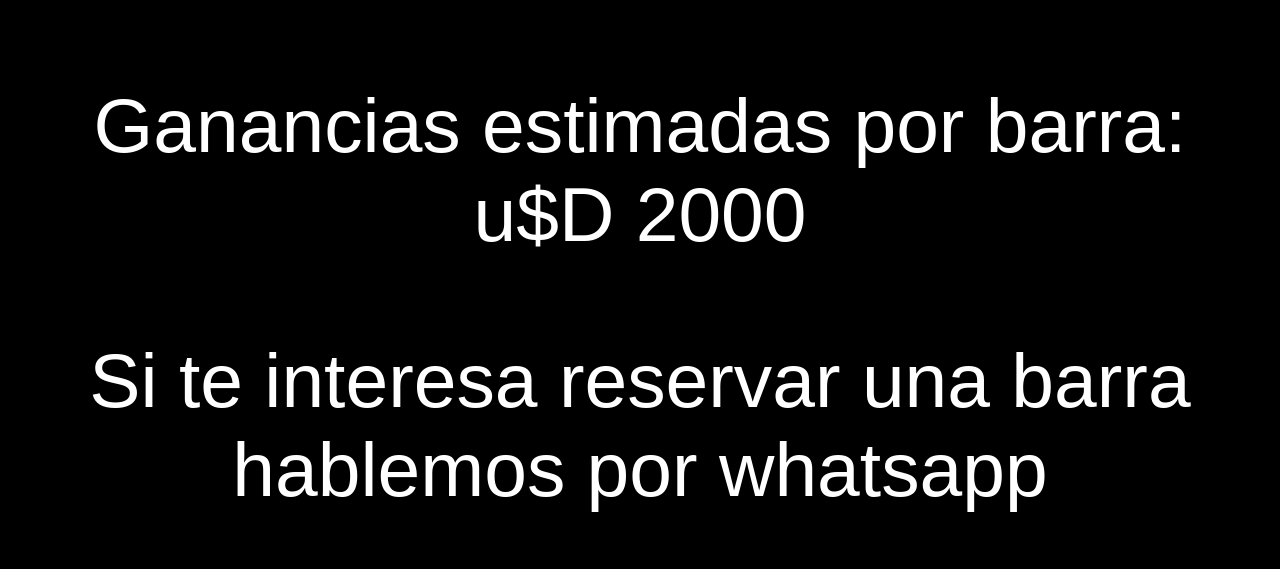
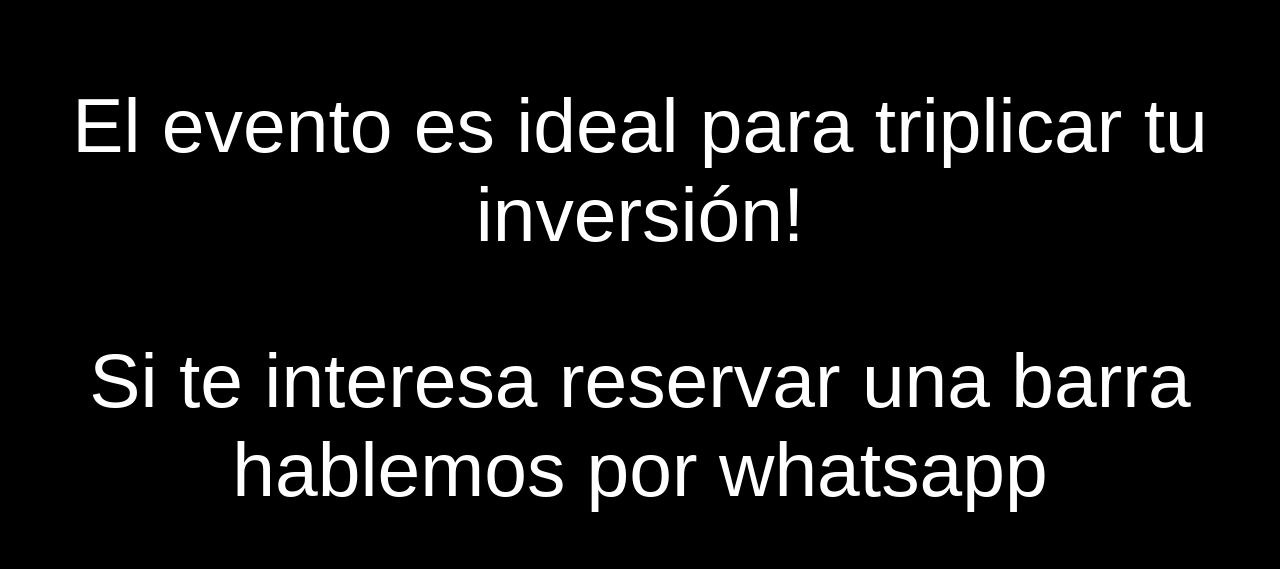
Before and after one commit to Nicomontviv/ecodigitales, a plain HTML site: page barras-uruguay.html in a window 1280 px wide. Shown: the part 3753-4322 px from the top of the page. Drawn offline with Linux system fonts and the light colour scheme.

Commit message:
Add files via upload

```diff
--- a/barras-uruguay.html
+++ b/barras-uruguay.html
@@ -85,7 +85,7 @@
       <div class="photo">
         <img src="fiesta2.jpg" alt="Foto del evento 2">
       </div>
-      <p>Ganancias estimadas por barra: <br> u$D 2000</p>
+      <p>El evento es ideal para triplicar tu inversión!</p>
       <p>Si te interesa reservar una barra hablemos por whatsapp</p>
       <a class="button-whatsapp" href="https://api.whatsapp.com/send?phone=5491141619459&text=Me%20interesa%20reservar%20una%20barra%20para%20Halloween%20en%20Montevideo"><img class="img-whatsapp" src="boton-de-whastapp.png" alt=""></a>
 
```
